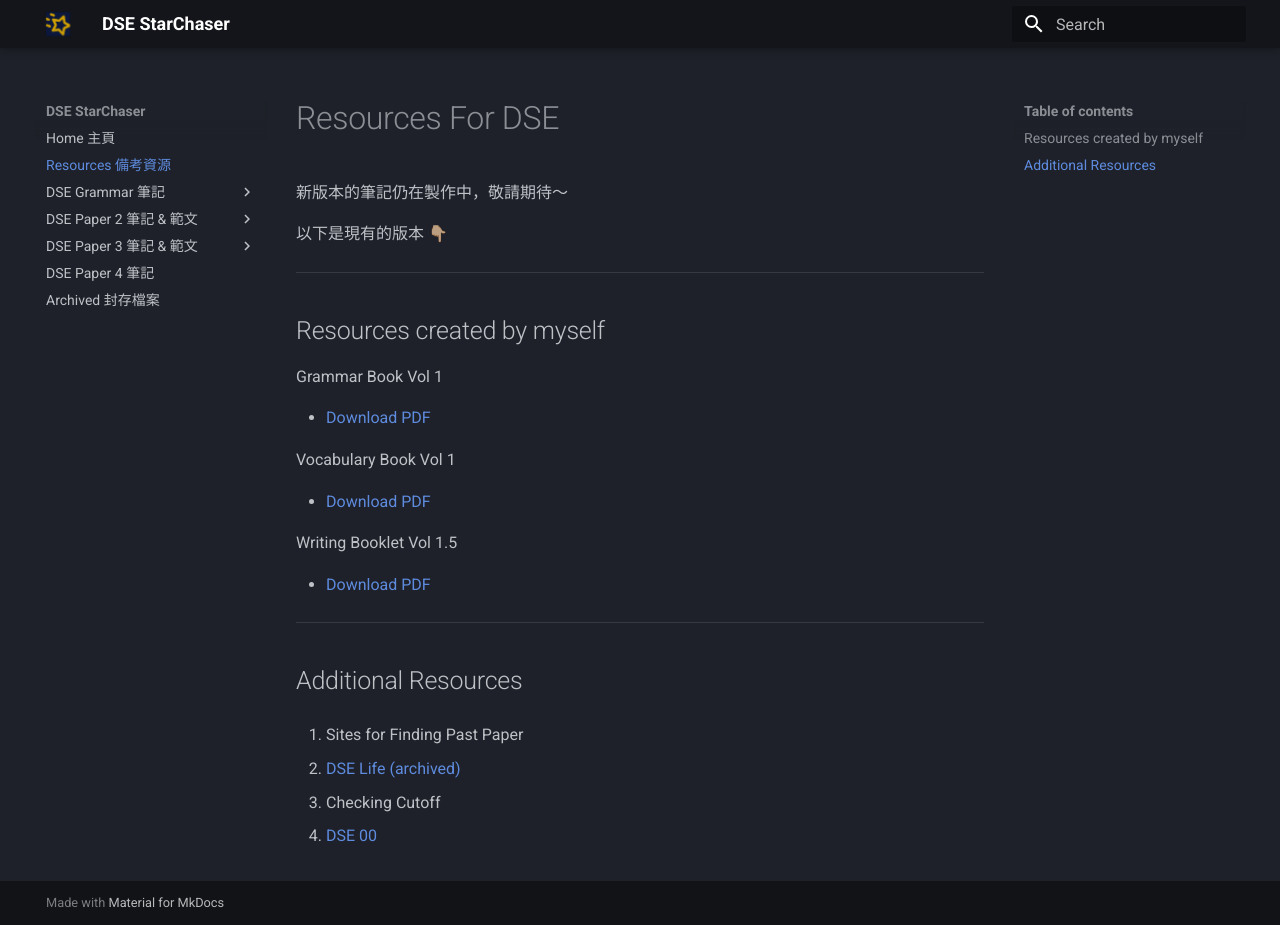
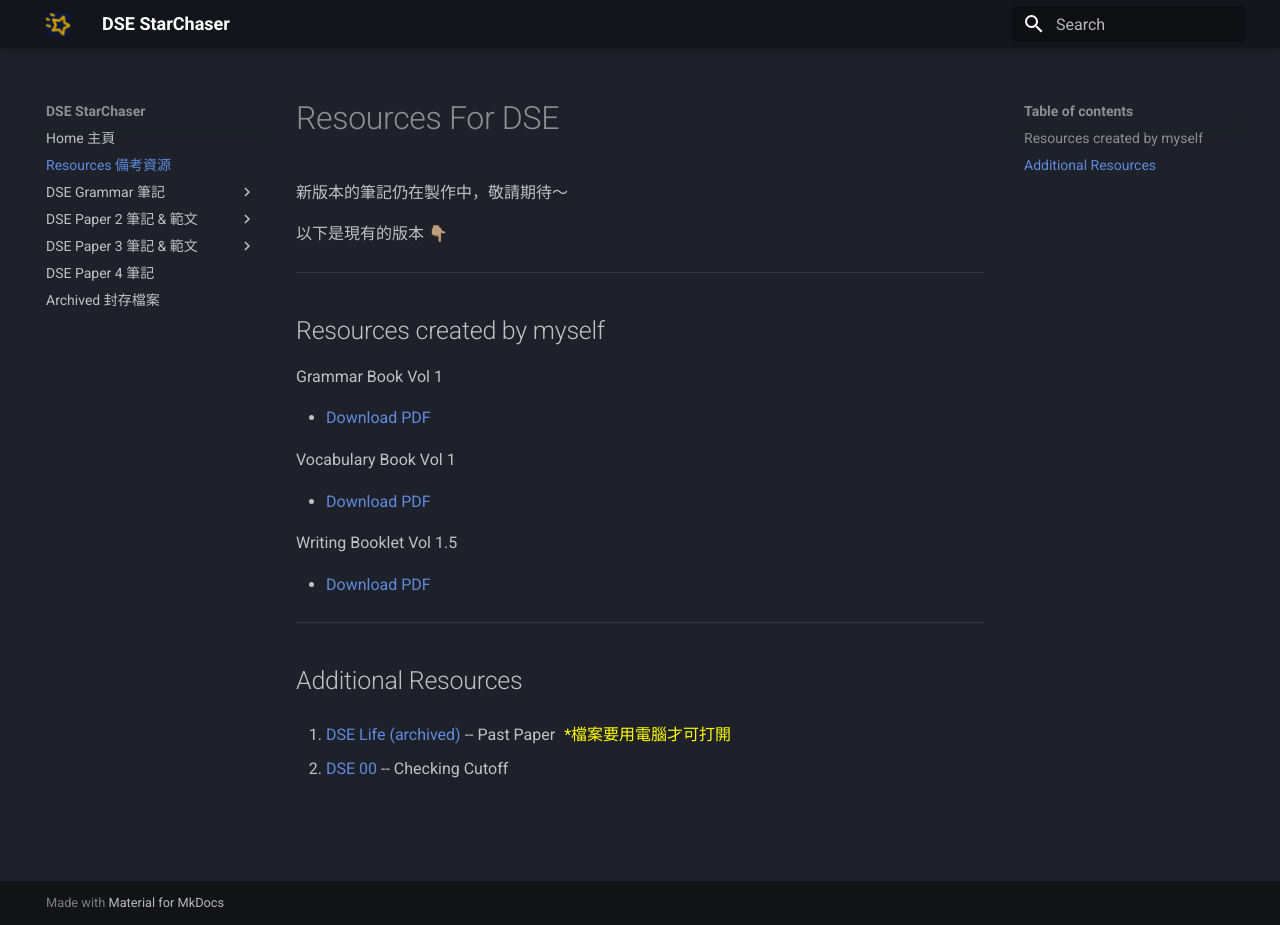
Before and after one commit to louiskwt/starchaser-portal, an MkDocs documentation site: the page built from docs/resources/index.md, in a window 1280 px wide and 925 px high. Built offline with MkDocs 1.6.1 and Material for MkDocs 9.7.7, drawn with Linux system fonts in a browser that asks for light colours.

Commit message:
update resource

```diff
--- a/docs/resources/index.md
+++ b/docs/resources/index.md
@@ -32,10 +32,6 @@
 
 ## Additional Resources
 
-1. Sites for Finding Past Paper
+1. [DSE Life (archived)](https://web.archive.org/web/20241228044243/https://dse.life/ppindex/eng/#dse) -- Past Paper <span style="color: yellow; margin-left: 5px">\*檔案要用電腦才可打開</span>
 
-   - [DSE Life (archived)](https://web.archive.org/web/20241228044243/https://dse.life/ppindex/eng/#dse)
-
-2. Checking Cutoff
-
-   - [DSE 00](https://www.dse00.com/p/english-cut-off-details.html)
+2. [DSE 00](https://www.dse00.com/p/english-cut-off-details.html) -- Checking Cutoff
```
